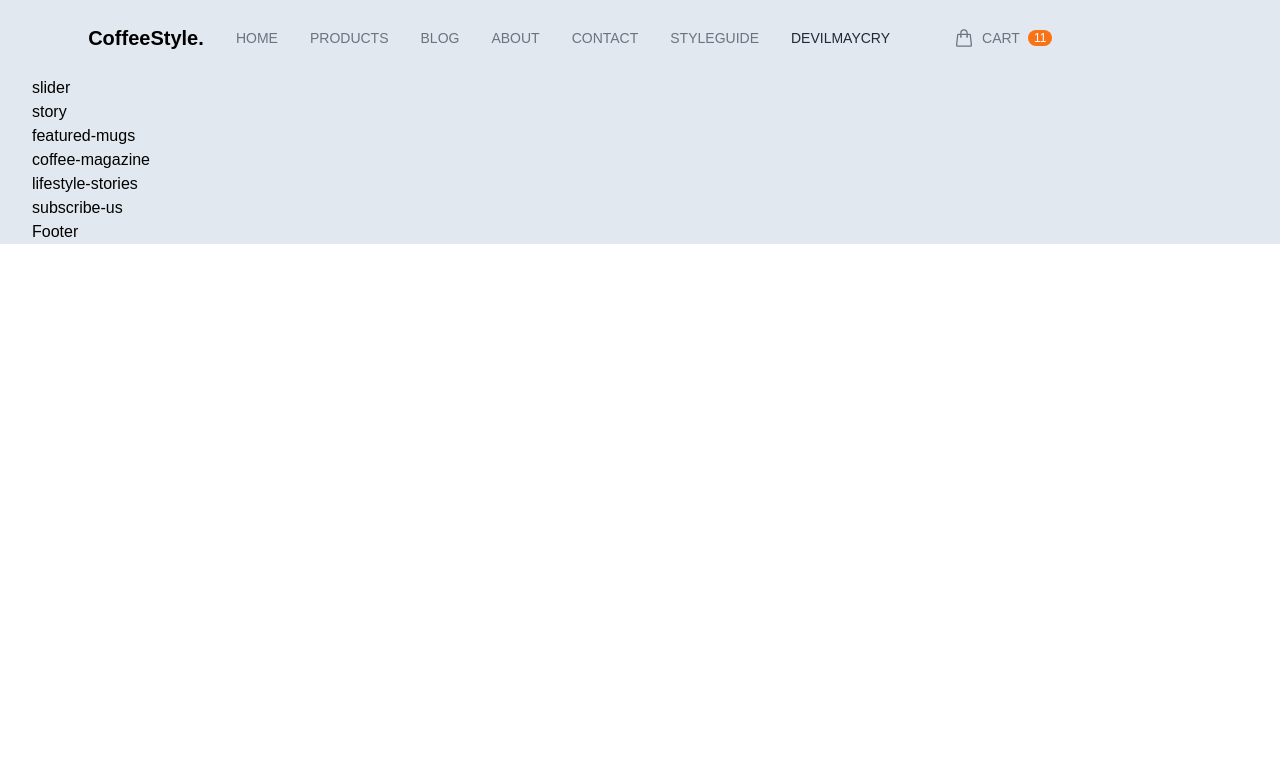
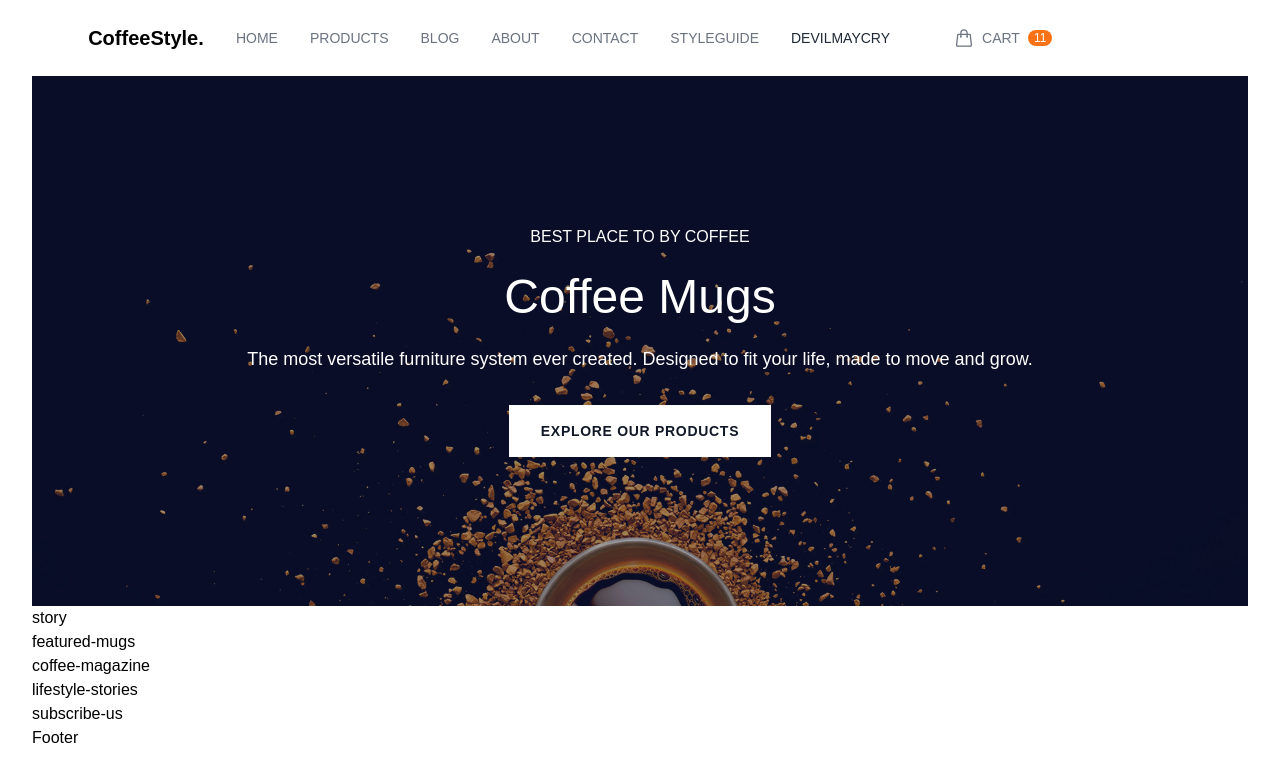
Before and after one commit to Exorcist11/learn-tailwind-css, a website: page public/index.html in a window 1280 px wide. Drawn offline with Linux system fonts and the light colour scheme.

Commit message:
#4 Slider

```diff
--- a/public/index.html
+++ b/public/index.html
@@ -12,7 +12,7 @@
   <body>
     <div id="root">
       <div
-        class="font-karla content-wrapper max-w-screen-2xl text-base mx-auto px-8 bg-slate-200"
+        class="font-karla content-wrapper max-w-screen-2xl text-base mx-auto px-8"
       >
         <header class="p-6 mx-auto">
           <nav class="flex flex-row justify-between items-center relative">
@@ -97,7 +97,29 @@
         </header>
 
         <main>
-          <div class="slider">slider</div>
+          <div
+            class="slider h-[530px] bg-[url('./img/slider-bg.jpg')] bg-cover bg-no-repeat bg-bottom"
+          >
+            <div
+              class="w-full h-full flex justify-center items-center bg-gray-900 bg-opacity-40"
+            >
+              <div class="mx-16 text-white text-center">
+                <div class="uppercase mb-6">Best place to by coffee</div>
+                <div class="font-medium text-5xl mb-6">Coffee Mugs</div>
+                <div class="font-medium text-lg mb-8">
+                  The most versatile furniture system ever created. Designed to
+                  fit your life, made to move and grow.
+                </div>
+                <div class="flex justify-center">
+                  <div
+                    class="uppercase bg-white text-gray-900 w-max tracking-wider py-4 px-8 font-semibold cursor-pointer text-sm hover:bg-opacity-95"
+                  >
+                    Explore Our Products
+                  </div>
+                </div>
+              </div>
+            </div>
+          </div>
           <!--End slider-->
           <div class="story">story</div>
           <!--End story-->
```
Also changed, not shown: public/img/slider-bg.jpg (added), public/output.css.
